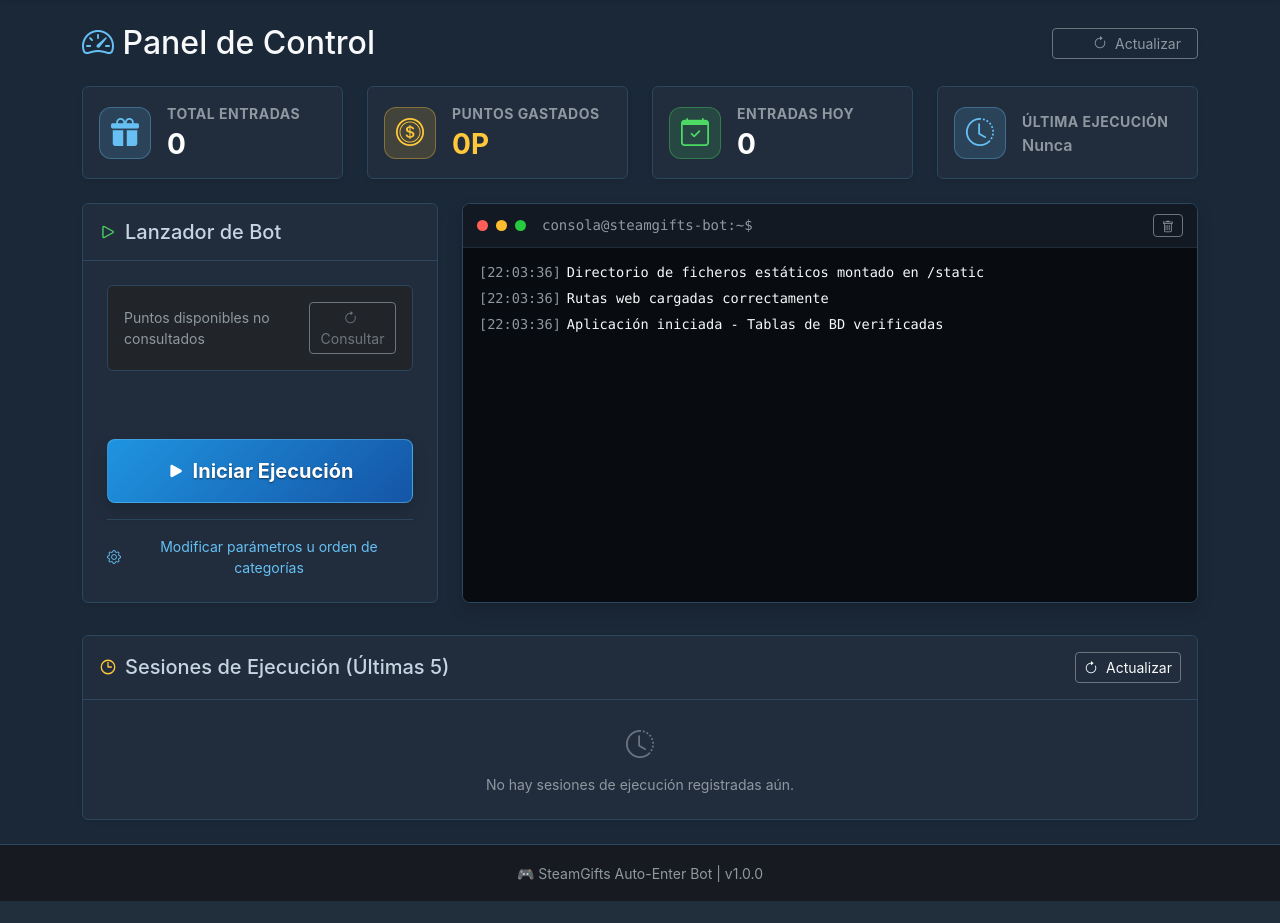
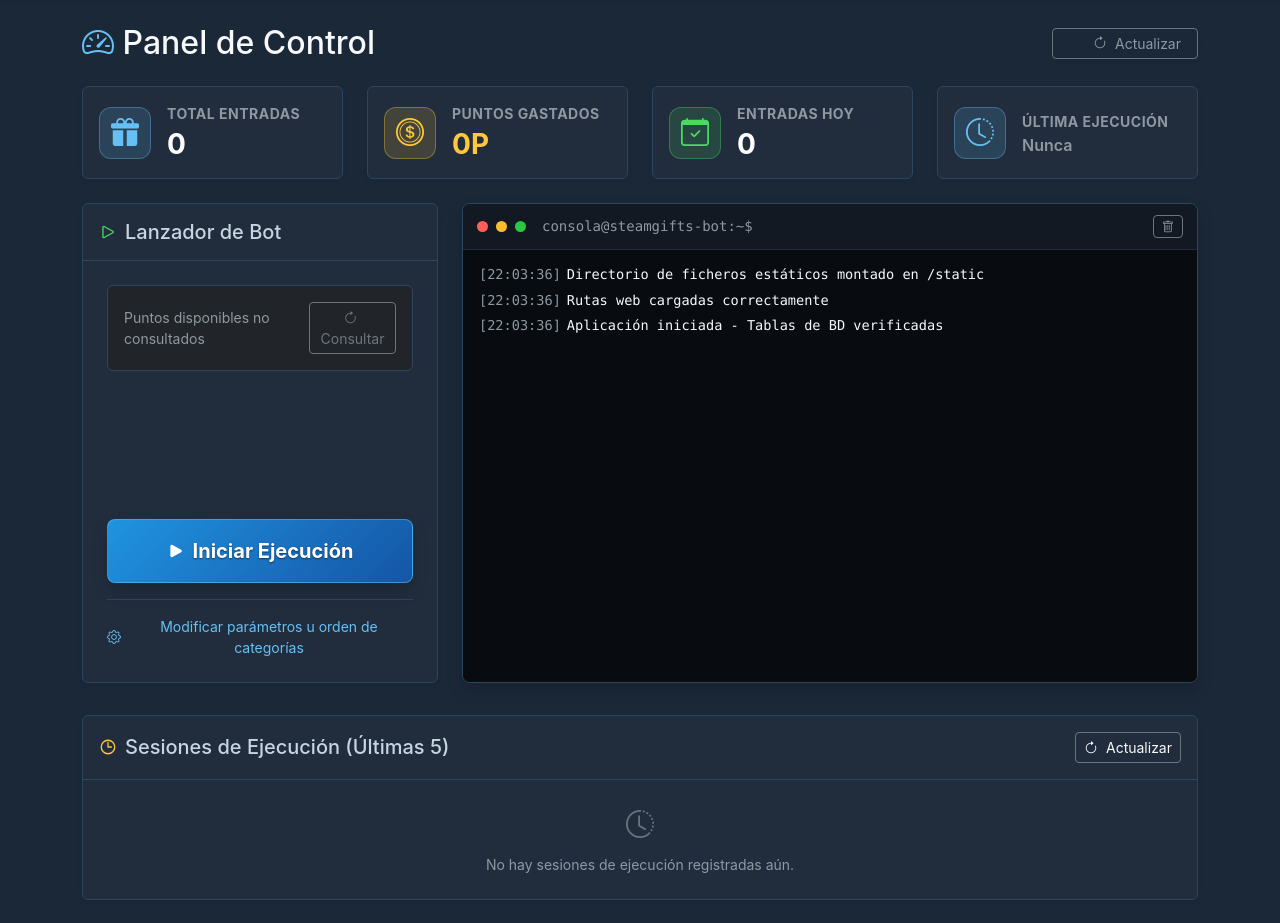
Before and after one commit to milio3/steamgifts, a FastAPI app: page /dashboard in a window 1280 px wide. Shown: the part 57-980 px from the top of the page. Before the commit the page ends 958 px from the top, so only its background shows below. Run offline with FastAPI, Linux system fonts and the light colour scheme; data that the repository does not hold is empty; some libraries are stand-ins or nearby versions.

Commit message:
fix(ui): limitar altura de la consola y agregar barra de desplazamiento vertical

```diff
--- a/app/web/static/css/style.css
+++ b/app/web/static/css/style.css
@@ -212,6 +212,12 @@
     border-top: 2px solid var(--sg-primary) !important;
 }
 
+/* Panel de Lanzamiento con altura nivelada */
+.launcher-panel {
+    height: 480px;
+    max-height: 480px;
+}
+
 /* Terminal / Consola de Ejecución en Vivo */
 .terminal-window {
     background-color: #0b0f15;
@@ -221,8 +227,8 @@
     box-shadow: 0 8px 24px rgba(0, 0, 0, 0.5);
     display: flex;
     flex-direction: column;
-    height: 100%;
-    min-height: 400px;
+    height: 480px;
+    max-height: 480px;
 }
 
 .terminal-header {
@@ -230,6 +236,7 @@
     border-bottom: 1px solid #1f2b38;
     padding: 10px 14px;
     flex-shrink: 0;
+    height: 46px;
 }
 
 .terminal-dot {
@@ -249,11 +256,34 @@
     font-size: 0.85rem;
     color: #c7d5e0;
     flex: 1 1 auto;
-    height: 100%;
-    min-height: 350px;
+    height: calc(480px - 46px);
+    max-height: calc(480px - 46px);
     overflow-y: auto;
+    overflow-x: hidden;
     padding: 14px 16px;
     line-height: 1.6;
+    scrollbar-width: thin;
+    scrollbar-color: #2a475e #080c10;
+}
+
+/* Barra de desplazamiento estilizada para WebKit (Chrome, Edge, Safari) */
+.terminal-body::-webkit-scrollbar {
+    width: 8px;
+}
+
+.terminal-body::-webkit-scrollbar-track {
+    background: #080c10;
+    border-radius: 0 0 8px 0;
+}
+
+.terminal-body::-webkit-scrollbar-thumb {
+    background: #2a475e;
+    border-radius: 4px;
+    border: 1px solid #171d25;
+}
+
+.terminal-body::-webkit-scrollbar-thumb:hover {
+    background: #66c0f4;
 }
 
 /* Iconos SVG Tailwind */
--- a/app/web/templates/dashboard.html
+++ b/app/web/templates/dashboard.html
@@ -25,7 +25,7 @@
 <div class="row mt-4 align-items-stretch">
     <!-- Panel de Lanzamiento de Ejecución -->
     <div class="col-lg-4 mb-4 d-flex flex-column">
-        <div class="card w-100 h-100 border-secondary bg-dark-steam-light shadow-sm d-flex flex-column justify-content-between">
+        <div class="card w-100 launcher-panel border-secondary bg-dark-steam-light shadow-sm d-flex flex-column justify-content-between">
             <div class="card-header border-secondary bg-transparent py-3">
                 <h5 class="card-title m-0 d-flex align-items-center gap-2">
                     <svg class="tailwind-svg-icon text-success" xmlns="http://www.w3.org/2000/svg" fill="none" viewBox="0 0 24 24" stroke-width="1.75" stroke="currentColor">
@@ -105,7 +105,7 @@
 
     <!-- Consola de Ejecución en Vivo -->
     <div class="col-lg-8 mb-4 d-flex flex-column">
-        <div class="terminal-window w-100 h-100 d-flex flex-column shadow">
+        <div class="terminal-window w-100 d-flex flex-column shadow">
             <div class="terminal-header d-flex justify-content-between align-items-center">
                 <div class="d-flex align-items-center gap-2">
                     <span class="terminal-dot terminal-dot-red"></span>
```
